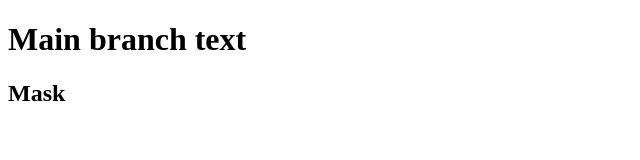
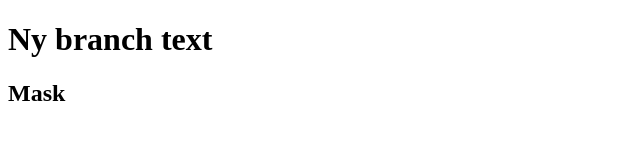
Before and after one commit to tombenrex/source-control, a plain HTML site: page index.html in a window 1280 px wide. Shown: the whole page, without its empty margins (0-640 px from the left). Drawn offline with Linux system fonts and the light colour scheme.

Commit message:
changes h1 text

```diff
--- a/index.html
+++ b/index.html
@@ -6,7 +6,7 @@
     <title>Git bra</title>
 </head>
 <body>
-    <h1>Main branch text</h1>
+    <h1>Ny branch text</h1>
     <h2>Mask</h2>
 </body>
 </html>
```
